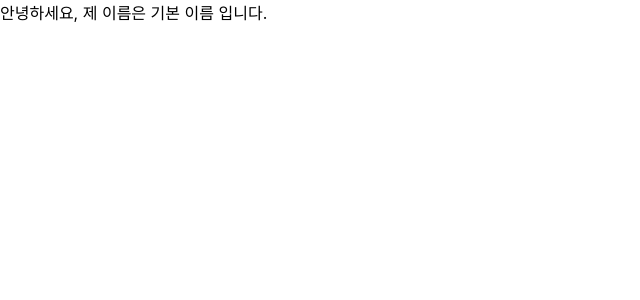
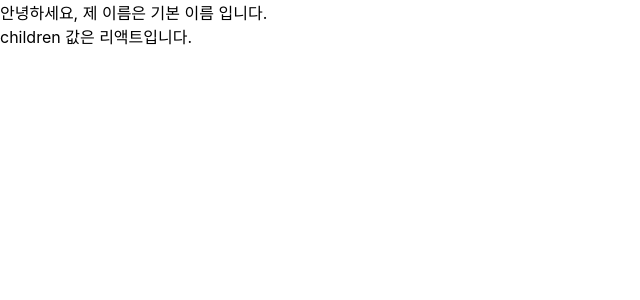
Before and after one commit to develup8/react_lv1, a React (Create React App) app in the folder welcome-react/: page / in a window 1280 px wide. Shown: the top 300 px of the page, without its empty margins (0-640 px from the left). Built offline with nearby package versions, Linux system fonts and the light colour scheme.

Commit message:
태그 사이의 내용을 보여주는 children

```diff
--- a/welcome-react/src/App.js
+++ b/welcome-react/src/App.js
@@ -2,7 +2,7 @@
 import MyComponent from "./MyComponent";
 
 const App = () => {
-  return <MyComponent />;
+  return <MyComponent>리액트</MyComponent>;
 };
 
 export default App;
--- a/welcome-react/src/MyComponent.js
+++ b/welcome-react/src/MyComponent.js
@@ -1,7 +1,13 @@
 import React from "react";
 
 const MyComponent = (props) => {
-  return <div>안녕하세요, 제 이름은 {props.name} 입니다.</div>;
+  return (
+    <div>
+      안녕하세요, 제 이름은 {props.name} 입니다. <br />
+      children 값은 {props.children}
+      입니다.
+    </div>
+  );
 };
 
 MyComponent.defaultProps = {
```
